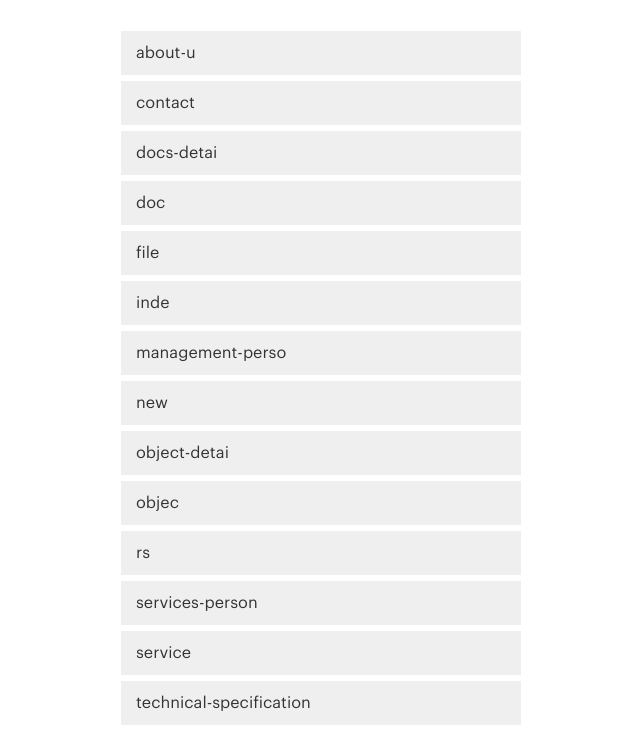
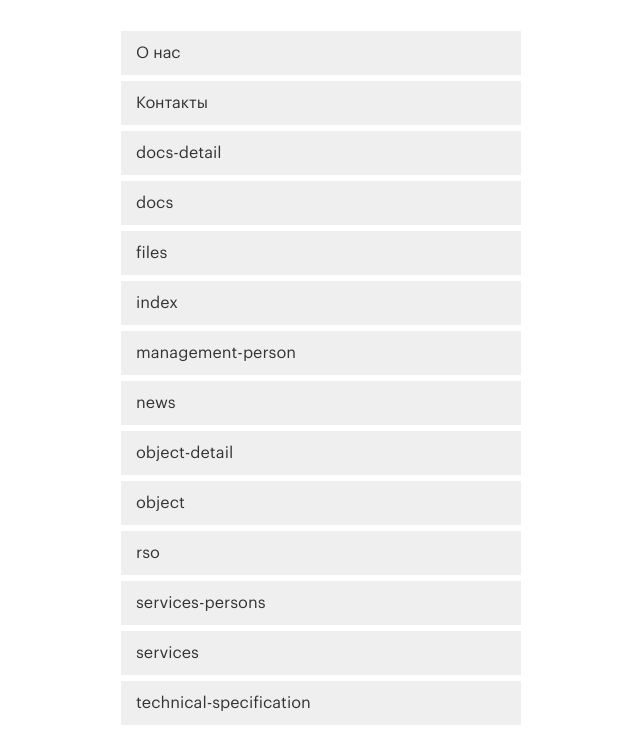
Before and after one commit to ruslan-byte/parking-markup, a plain HTML site: page pages.html in a window 1280 px wide. Shown: the part 67-800 px from the top of the page, without its empty margins (319-959 px from the left). Drawn offline with Linux system fonts and the light colour scheme.

Commit message:
pages.html correct

```diff
--- a/pages.html
+++ b/pages.html
@@ -23,59 +23,59 @@
 	<ul>
 
 			<li>
-				<a href="about-u">about-u</a>
+				<a href="about-us.html">О нас</a>
 			</li>
 
 			<li>
-				<a href="contact">contact</a>
+				<a href="contacts.html">Контакты</a>
 			</li>
 
 			<li>
-				<a href="docs-detai">docs-detai</a>
+				<a href="docs-detail.html">docs-detail</a>
 			</li>
 
 			<li>
-				<a href="doc">doc</a>
+				<a href="docs.html">docs</a>
 			</li>
 
 			<li>
-				<a href="file">file</a>
+				<a href="files.html">files</a>
 			</li>
 
 			<li>
-				<a href="inde">inde</a>
+				<a href="index.html">index</a>
 			</li>
 
 			<li>
-				<a href="management-perso">management-perso</a>
+				<a href="management-person.html">management-person</a>
 			</li>
 
 			<li>
-				<a href="new">new</a>
+				<a href="news.html">news</a>
 			</li>
 
 			<li>
-				<a href="object-detai">object-detai</a>
+				<a href="object-detail.html">object-detail</a>
 			</li>
 
 			<li>
-				<a href="objec">objec</a>
+				<a href="object.html">object</a>
 			</li>
 
 			<li>
-				<a href="rs">rs</a>
+				<a href="rso.html">rso</a>
 			</li>
 
 			<li>
-				<a href="services-person">services-person</a>
+				<a href="services-persons.html">services-persons</a>
 			</li>
 
 			<li>
-				<a href="service">service</a>
+				<a href="services.html">services</a>
 			</li>
 
 			<li>
-				<a href="technical-specification">technical-specification</a>
+				<a href="technical-specifications.html">technical-specification</a>
 			</li>
 
 	</ul>
```
